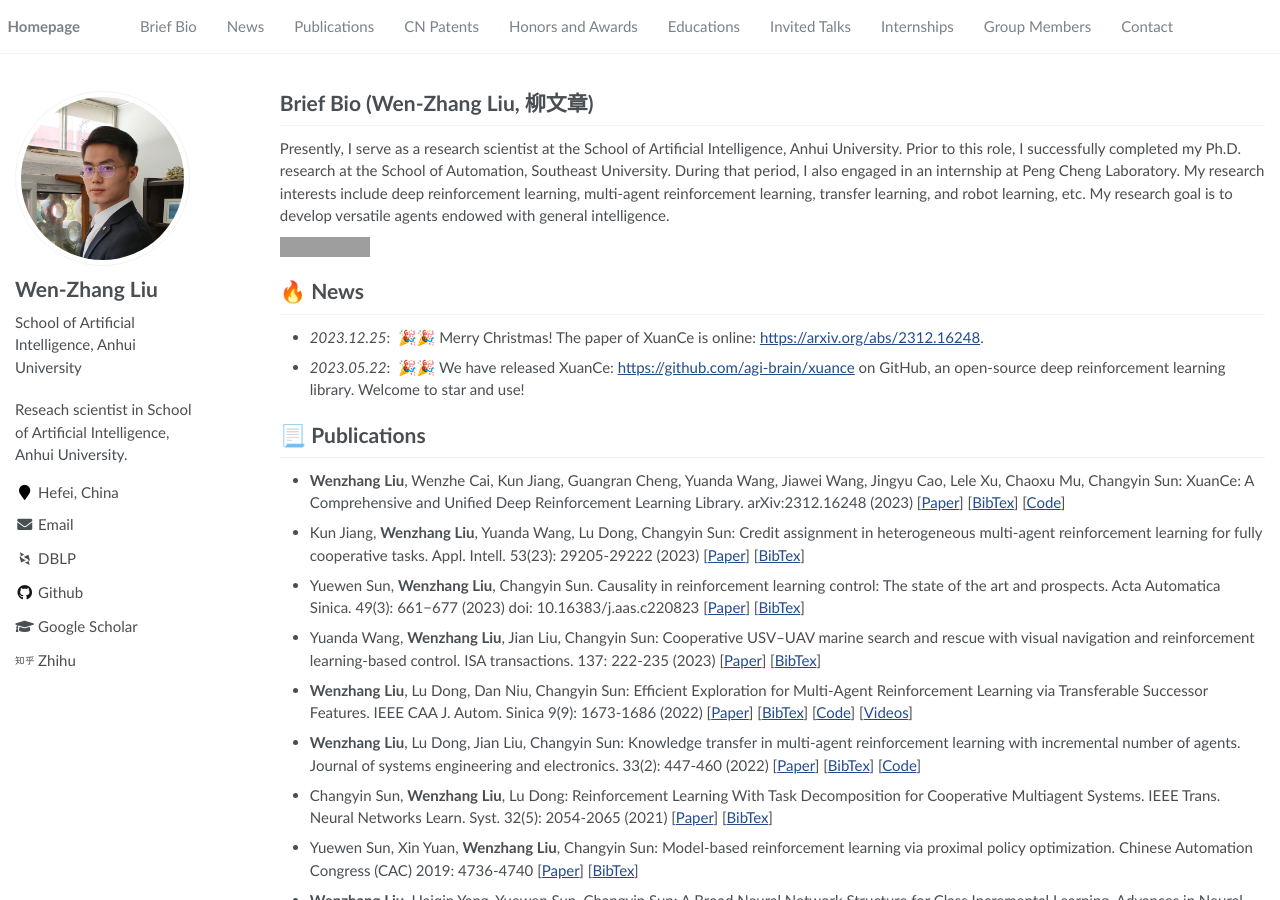
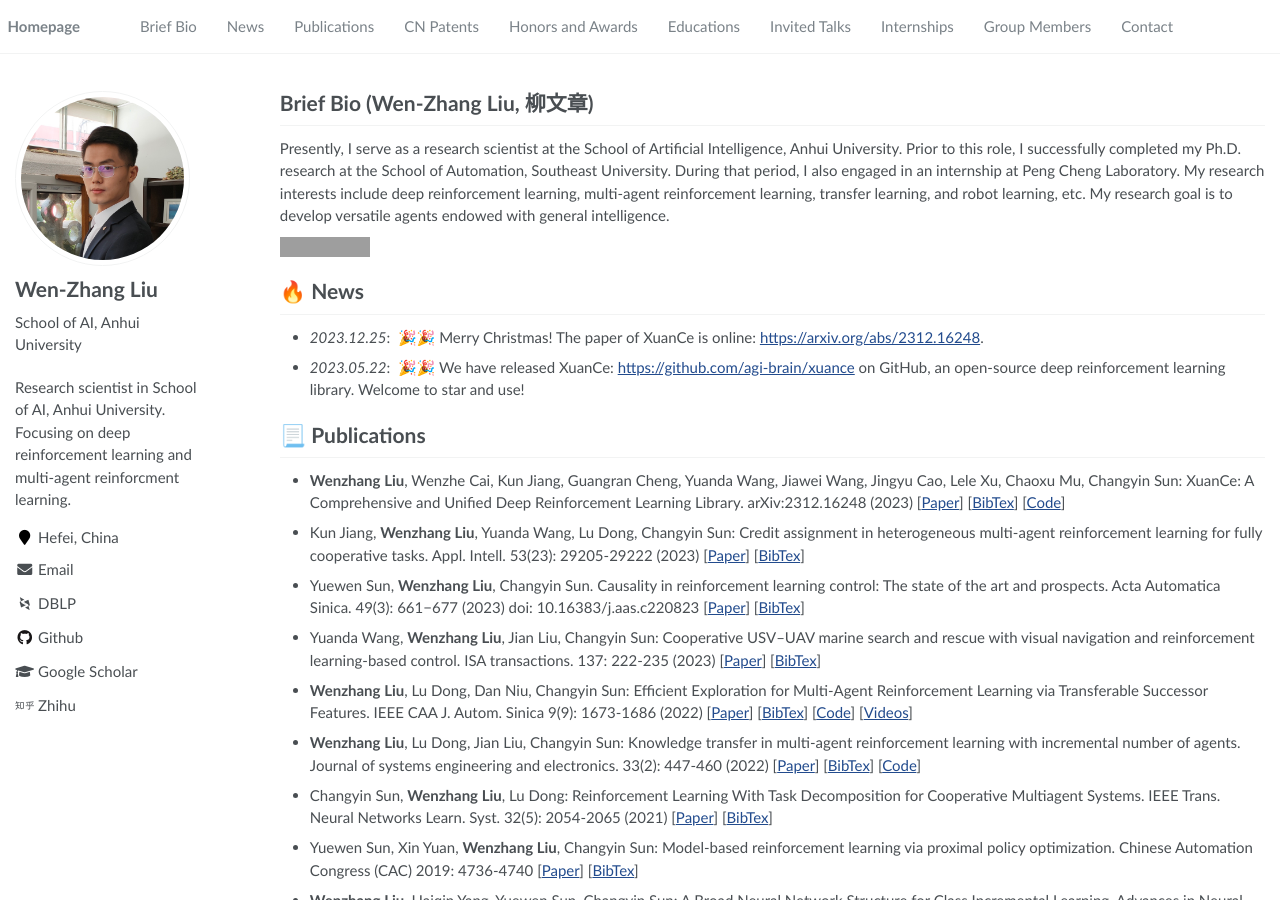
Before and after one commit to wenzhangliu/wenzhangliu.github.io, a Jekyll site: the page built from _pages/about.md, in a window 1280 px wide and 900 px high. Built offline with Jekyll 4.4.1, drawn with Linux system fonts in a browser that asks for light colours; some web fonts are replaced; grey boxes are pictures that could not be loaded.

Commit message:
side page

```diff
--- a/_config.yml
+++ b/_config.yml
@@ -7,7 +7,7 @@
 
 # Site Settings
 title                    : "wenzhang liu"
-description              : "Reseach scientist in School of Artificial Intelligence, Anhui University. "
+description              : "Research scientist in School of AI, Anhui University. Focusing on deep reinforcement learning and multi-agent reinforcment learning."
 repository               : "wenzhangliu/wenzhangliu.github.io"
 google_scholar_stats_use_cdn : false  # default is true
 
@@ -23,7 +23,7 @@ baidu_site_verification  :  # get baidu_site_verification from https://ziyuan.ba
 author:
   name             : "Wen-Zhang Liu"
   avatar           : "images/my_profile.jpeg"
-  bio              : "School of Artificial Intelligence, Anhui University"
+  bio              : "School of AI, Anhui University"
   location         : "Hefei, China"
   employer         :
   pubmed           :
```
